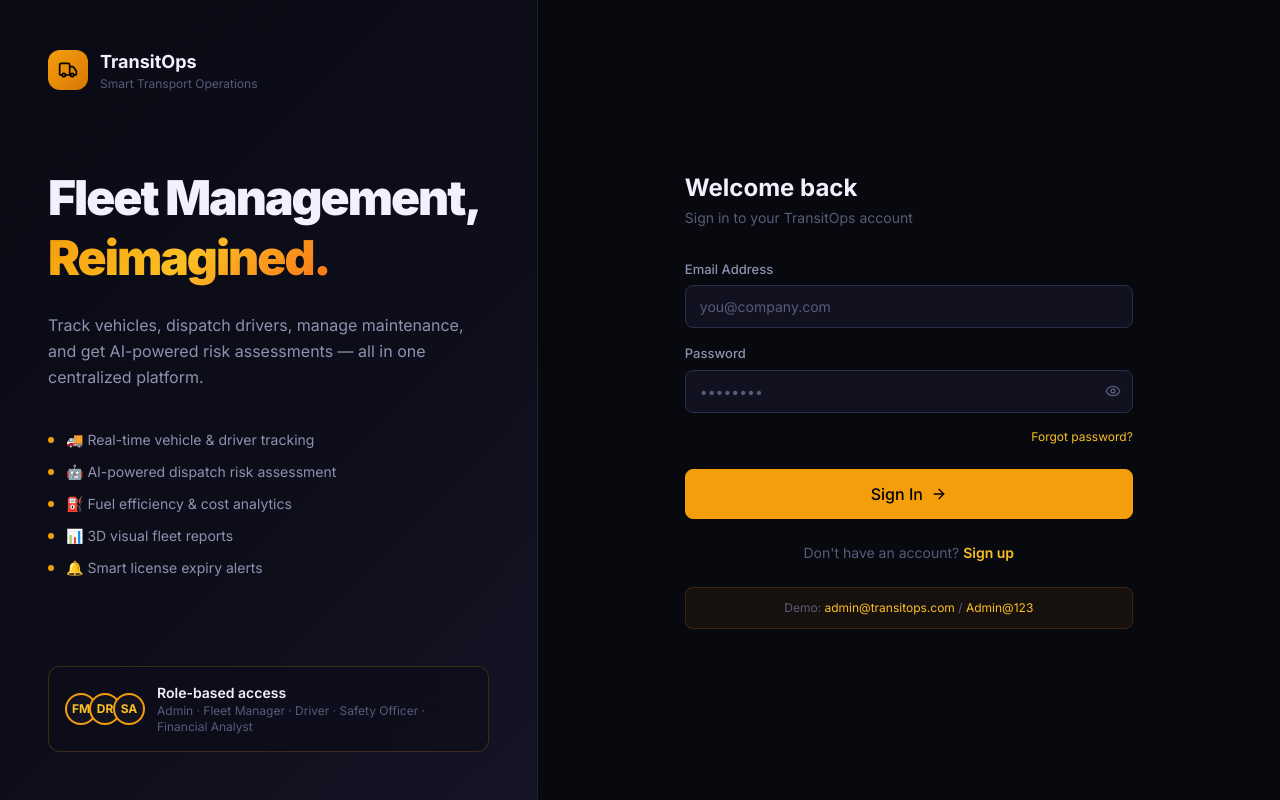
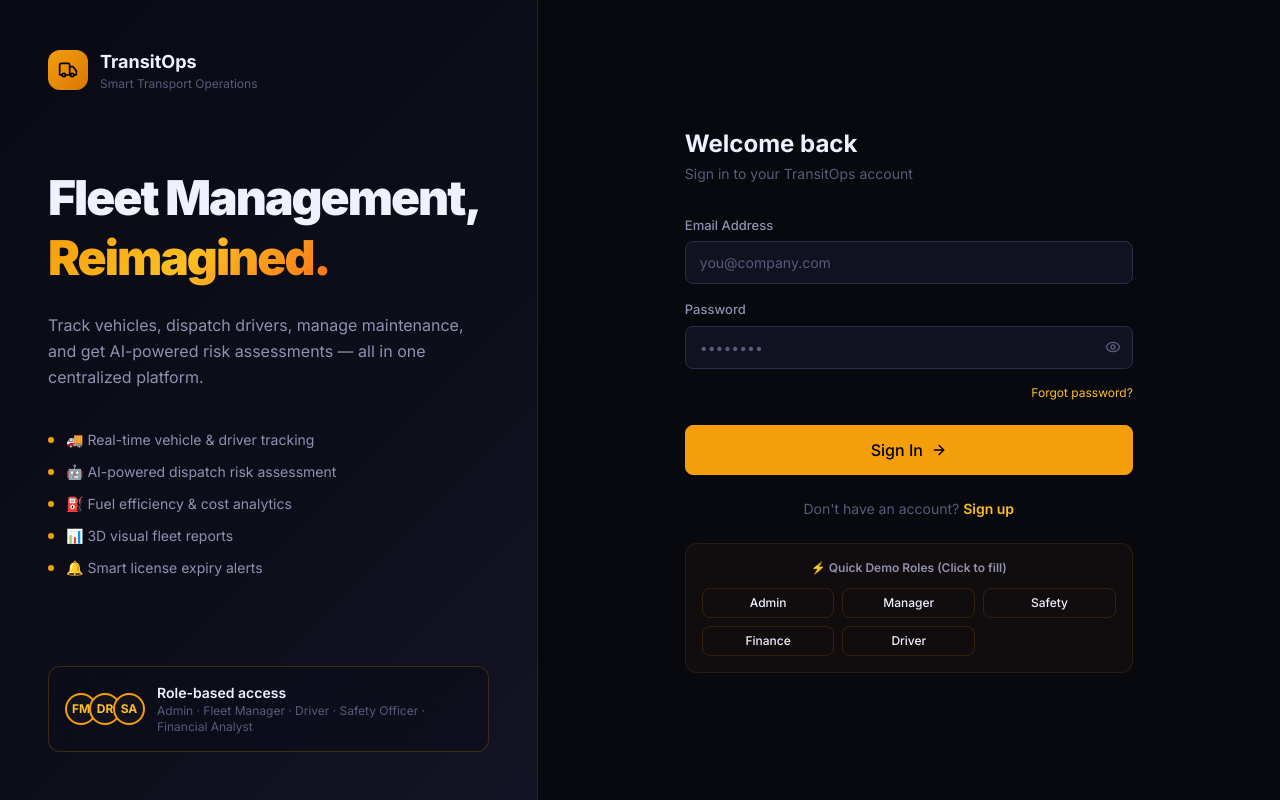
Before and after one commit to Kritansh-Tank/Odoo-Hackathon-2026, a Next.js app: page /login in a window 1280 px wide. Built offline with nearby package versions, Linux system fonts and the light colour scheme; no server answers.

Commit message:
Add quick click-to-fill demo accounts selector on login screen and fix signup emoji encoding

```diff
--- a/app/login/page.tsx
+++ b/app/login/page.tsx
@@ -320,7 +320,7 @@ export default function LoginPage() {
 
             {mode === 'signup' && (
               <p className="text-xs" style={{ color: 'var(--color-text-muted)' }}>
-                ðŸ”’ All new accounts are created as <strong style={{ color: 'var(--color-text-secondary)' }}>Employee (Driver)</strong> role. Admins promote roles from the Settings screen.
+                🔒 All new accounts are created as <strong style={{ color: 'var(--color-text-secondary)' }}>Employee (Driver)</strong> role. Admins promote roles from the Settings screen.
               </p>
             )}
 
@@ -359,17 +359,46 @@ export default function LoginPage() {
             )}
           </div>
 
-          {/* Demo credentials hint */}
+          {/* Demo credentials helper with click-to-fill */}
+          {mode === 'login' && (
             <div
-            className="mt-6 p-3 rounded-lg text-xs text-center"
+              className="mt-6 p-4 rounded-xl text-xs space-y-3"
               style={{
-              background: 'rgba(245,158,11,0.06)',
-              border: '1px solid rgba(245,158,11,0.15)',
+                background: 'rgba(245,158,11,0.04)',
+                border: '1px solid rgba(245,158,11,0.12)',
                 color: 'var(--color-text-muted)',
               }}
             >
-            Demo: <span style={{ color: 'var(--color-amber-400)' }}>admin@transitops.com</span> / <span style={{ color: 'var(--color-amber-400)' }}>Admin@123</span>
+              <div className="font-semibold text-center" style={{ color: 'var(--color-text-secondary)' }}>
+                ⚡ Quick Demo Roles (Click to fill)
               </div>
+              <div className="grid grid-cols-2 md:grid-cols-3 gap-2 justify-center">
+                {[
+                  { label: 'Admin', email: 'admin@transitops.com', pass: 'Admin@123' },
+                  { label: 'Manager', email: 'manager@transitops.com', pass: 'Manager@123' },
+                  { label: 'Safety', email: 'safety@transitops.com', pass: 'Safety@123' },
+                  { label: 'Finance', email: 'finance@transitops.com', pass: 'Finance@123' },
+                  { label: 'Driver', email: 'driver@transitops.com', pass: 'Driver@123' },
+                ].map((role) => (
+                  <button
+                    key={role.label}
+                    type="button"
+                    onClick={() => {
+                      setForm({ full_name: '', email: role.email, password: role.pass });
+                      setError('');
+                    }}
+                    className="px-2 py-1.5 rounded-lg text-center hover:bg-[var(--color-bg-hover)] transition-colors border cursor-pointer font-medium"
+                    style={{
+                      borderColor: 'rgba(245,158,11,0.15)',
+                      color: 'var(--color-text-primary)'
+                    }}
+                  >
+                    {role.label}
+                  </button>
+                ))}
+              </div>
+            </div>
+          )}
         </motion.div>
       </div>
     </div>
```
Lines whose indentation alone changed are shown as unchanged.
